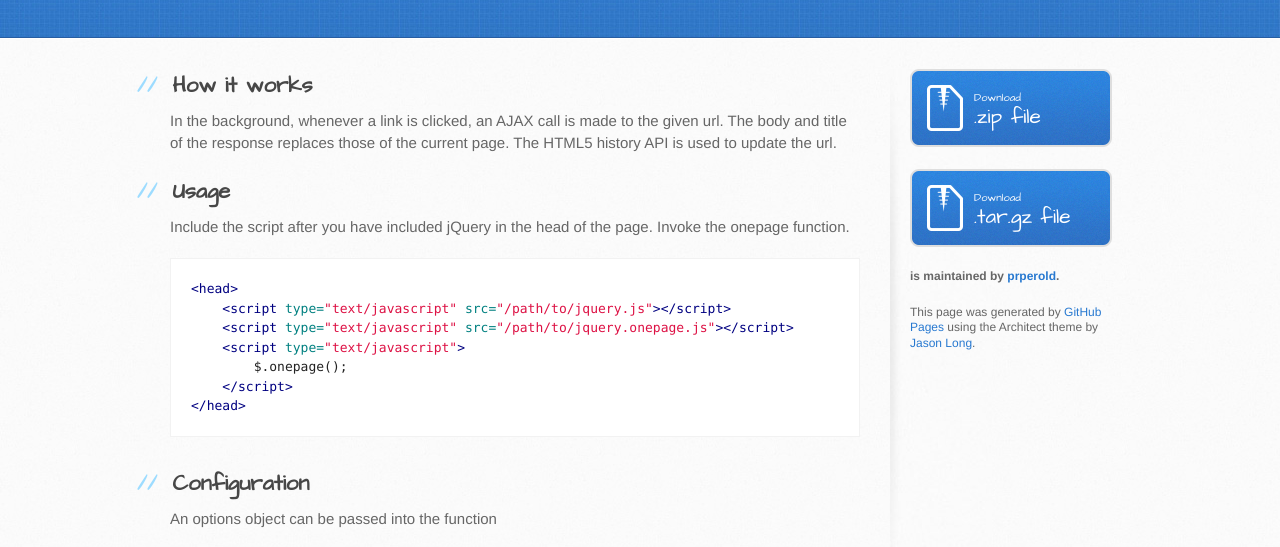
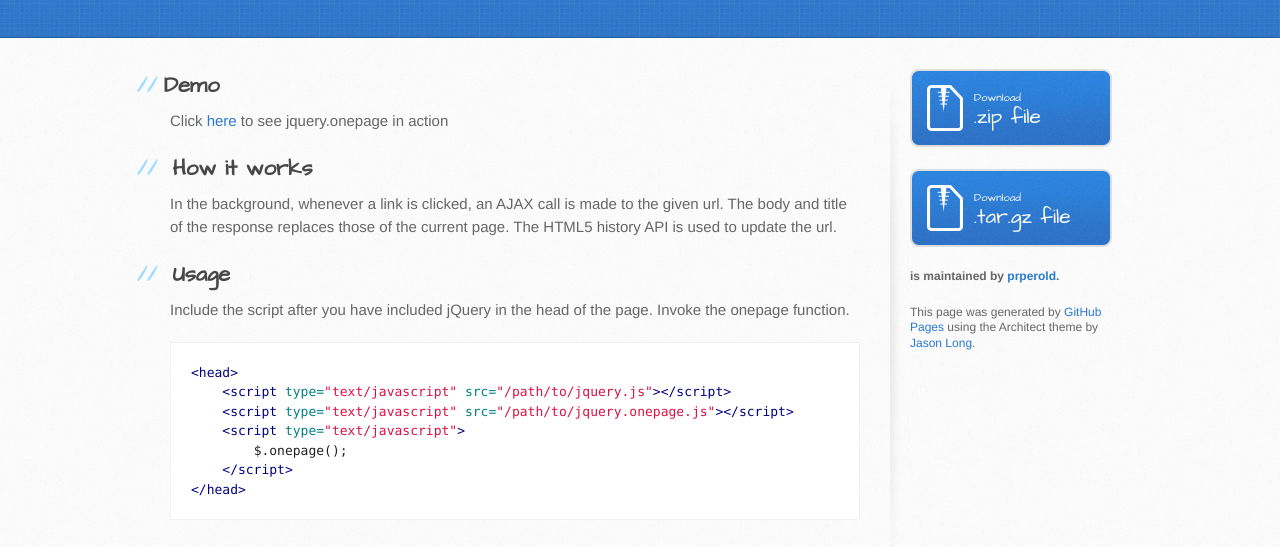
Before and after one commit to prperold/jquery-onepage, a plain HTML site: page index.html in a window 1280 px wide. Shown: the part 197-744 px from the top of the page. Drawn offline with Linux system fonts and the light colour scheme.

Commit message:
Demo link

```diff
--- a/index.html
+++ b/index.html
@@ -28,6 +28,9 @@
     <div id="content-wrapper">
       <div class="inner clearfix">
         <section id="main-content">
+          <h2><a name="demo" class="anchor" href="#demo"><span class="octicon octicon-link"></span></a>Demo</h2>
+          <p>Click <a href="#">here</a> to see jquery.onepage in action</p>
+
           <h2>
 <a name="how-it-works" class="anchor" href="#how-it-works"><span class="octicon octicon-link"></span></a>How it works</h2>
 
```
